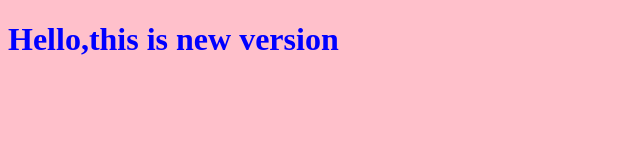
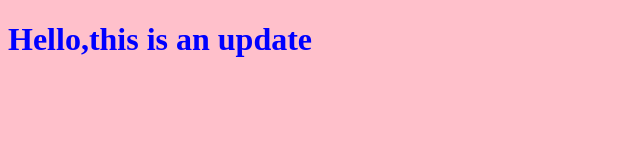
Before and after one commit to RittaSaba/myProject, a plain HTML site: page index.html in a window 1280 px wide. Shown: the whole page, without its empty margins (0-640 px from the left). Drawn offline with Linux system fonts and the light colour scheme.

Commit message:
edit the html file

```diff
--- a/index.html
+++ b/index.html
@@ -7,7 +7,7 @@
     <link rel="stylesheet"href="style.css">
 </head>
 <body>
-    <h1>Hello,this is new version</h1>
+    <h1>Hello,this is an update</h1>
     <script src="app.js"></script>
 </body>
 </html>
```
